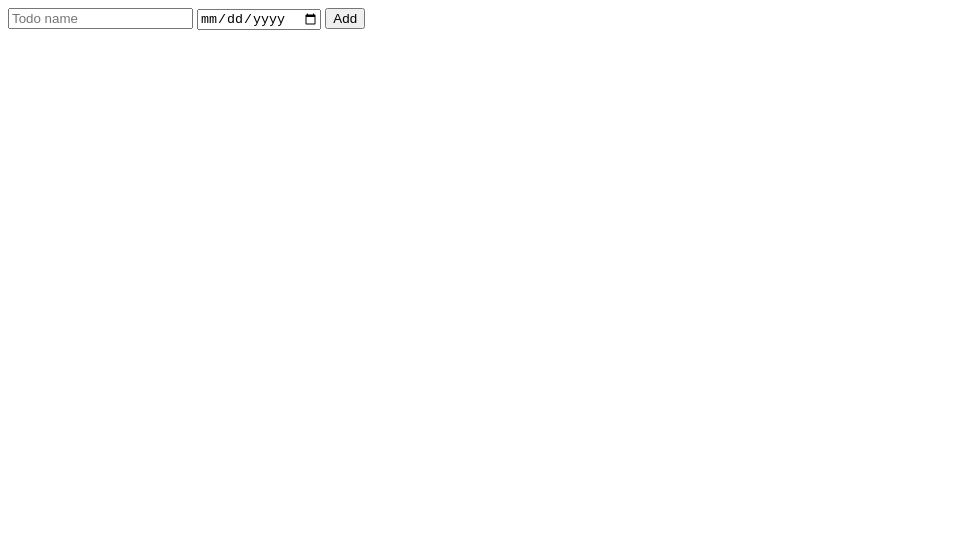
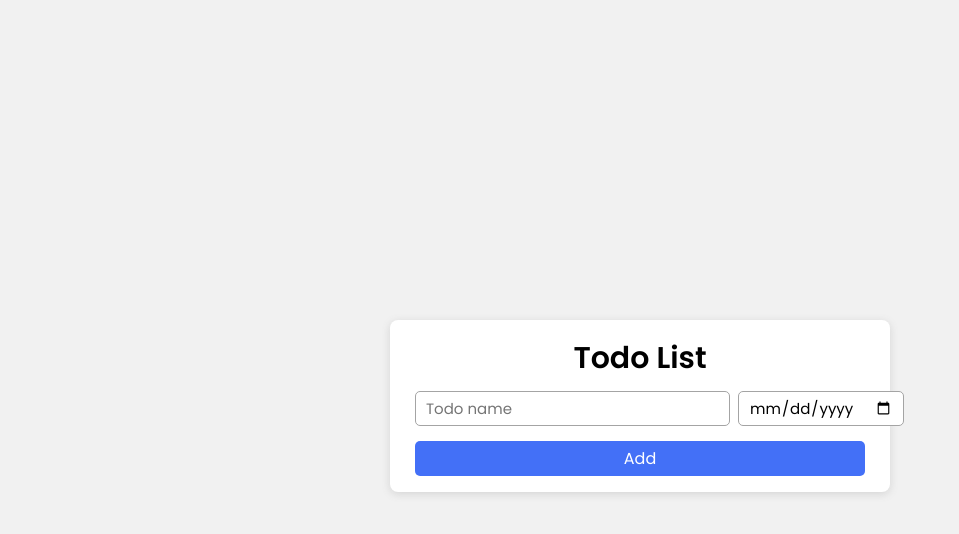
Before and after one commit to alihexon/todo-list, a plain HTML site: page index.html in a window 1280 px wide. Shown: the whole page, without its empty margins (0-959 px from the left). Drawn offline with nearby package versions, Linux system fonts and the light colour scheme.

Commit message:
style(add-todo-section): Styled the add-todo section

```diff
--- a/index.html
+++ b/index.html
@@ -8,10 +8,19 @@
   <title>To-do list</title>
 </head>
 <body>
-  <input type="text" placeholder="Todo name" class="todo-name" onkeydown="sendOnEnter();">
-  <input type="date" class="todo-date">
-  <button class="add-todo" onclick="addTodo();">Add</button>
-  <ul class="todo-list"></ul>
+  <main>
+    <h1>Todo List</h1>
+    <section class="add-section">
+      <div class="todo-wrapper">
+        <input type="text" placeholder="Todo name" class="todo-name" onkeydown="sendOnEnter();">
+        <input type="date" class="todo-date">
+      </div>
+      <button class="add-todo" onclick="addTodo();">Add</button>
+    </section>
+    <section class="display-section">
+      <ul class="todo-list"></ul>
+    </section>
+  </main>
 
   <script src="script.js"></script>
 </body>
--- a/style.css
+++ b/style.css
@@ -1 +1,52 @@
 @import url('https://fonts.googleapis.com/css2?family=Poppins:wght@400;500;600;700;800&display=swap');
+
+* {
+  font-family: Poppins, sans-serif;
+  padding: 0;
+  margin: 0;
+  box-sizing: border-box;
+}
+
+body {
+  background-color: #f1f1f1;
+}
+
+main {
+  background-color: #fff;
+  max-width: 500px;
+  padding: 16px 25px;
+  margin: 40vh auto;
+  border-radius: 8px;
+  box-shadow: rgba(99, 99, 99, 0.2) 0px 2px 8px 0px;
+}
+
+main h1 {
+  font-size: 30px;
+  font-weight: 600;
+  text-align: center;
+  margin-bottom: 10px;
+}
+
+.todo-wrapper {
+  display: flex;
+  gap: 8px;
+  margin-bottom: 15px;
+}
+
+.todo-wrapper input {
+  flex: 1;
+  font-size: 15px;
+  padding: 4px 10px;
+  border: 1px solid rgb(164, 164, 164);
+  border-radius: 5px;
+}
+
+.add-todo {
+  font-size: 16px;
+  background-color: rgb(67, 112, 247);
+  color: white;
+  width: 100%;
+  padding: 5px 10px;
+  border: none;
+  border-radius: 5px;
+}
```
